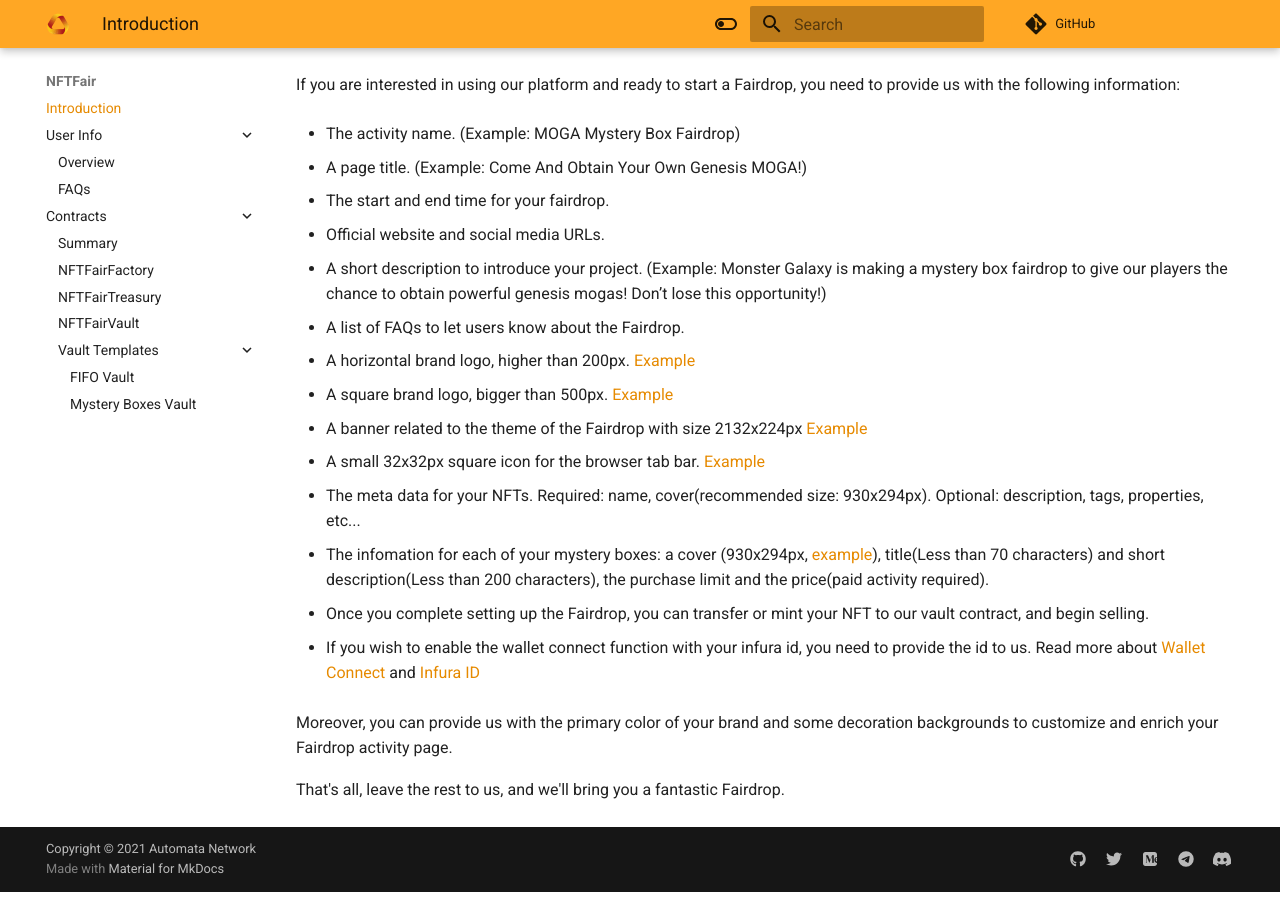
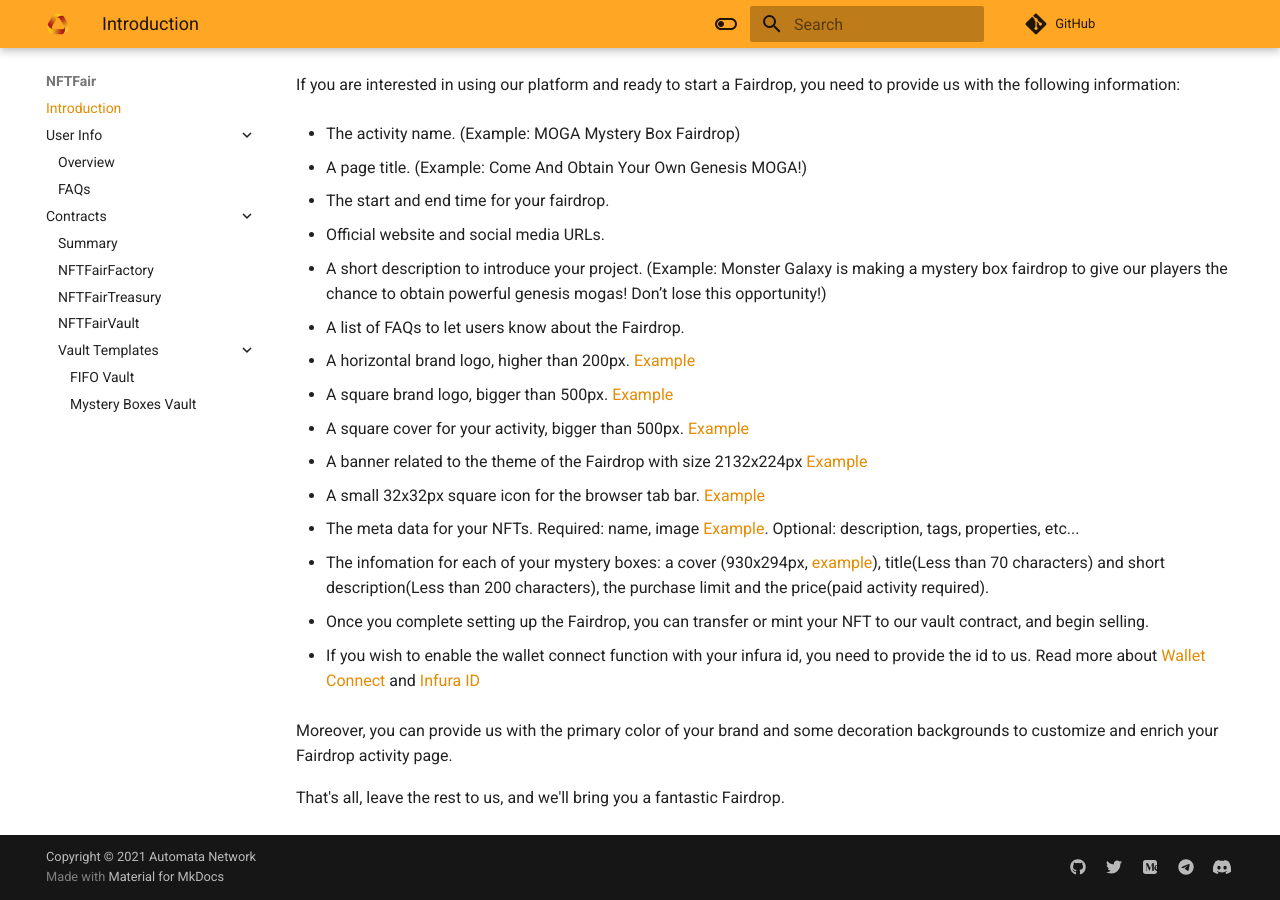
Before and after one commit to automata-network/docs, an MkDocs documentation site: the page built from docs/nftfair/introduction.md, in a window 1280 px wide and 900 px high, scrolled down 1983 px. Built offline with MkDocs 1.6.1 and Material for MkDocs 9.7.7, drawn with Linux system fonts in a browser that asks for light colours; nearby versions of some CDN libraries; comment, search, counter and statistics services are not loaded.

Commit message:
add cover desc

```diff
--- a/docs/nftfair/introduction.md
+++ b/docs/nftfair/introduction.md
@@ -75,11 +75,13 @@
 
 - A square brand logo, bigger than 500px. [Example](https://ipfs.io/ipfs/bafybeie5adkgmljzx7qzeulnwnq3laqsne4w5myic6c75kk2sqviqdjtua/supercar-icon.png)
 
+- A square cover for your activity, bigger than 500px. [Example](https://ipfs.io/ipfs/bafybeicbfrketst3vtf5yn2q6ty5ww5yt7lvxy64d3rhdnv6b4vz3etsqq/1%20peewee%20egg.png)
+
 - A banner related to the theme of the Fairdrop with size 2132x224px [Example](https://ipfs.io/ipfs/bafybeicywiylhs2w6jfofgzhaw3gfnl2pen2u4wgsrmxuu7crlx46uilbe/supercar-banner.jpeg)
 
 - A small 32x32px square icon for the browser tab bar. [Example](https://static.wixstatic.com/media/0653dd_303a21ade8b64ed5bca9f2755b2cb4a5~mv2.png/v1/fill/w_32%2Ch_32%2Clg_1%2Cusm_0.66_1.00_0.01/0653dd_303a21ade8b64ed5bca9f2755b2cb4a5~mv2.png)
 
-- The meta data for your NFTs. Required: name, cover(recommended size: 930x294px). Optional: description, tags, properties, etc...
+- The meta data for your NFTs. Required: name, image [Example](https://ipfs.io/ipfs/bafybeih5qzros2ysahzo2x5bo3rjaqfhfcqt47ncxrbk6mi3y2flu3f4dq/5%20extra-large%20egg.png). Optional: description, tags, properties, etc...
 
 - The infomation for each of your mystery boxes: a cover (930x294px, [example](https://ipfs.io/ipfs/bafybeiehhoqx54wf6o6cgu7etjxxlhfxa2qstf6ay75lzi4o3thxf26e6i/box-banner.png)), title(Less than 70 characters) and short description(Less than 200 characters), the purchase limit and the price(paid activity required).
 
```
